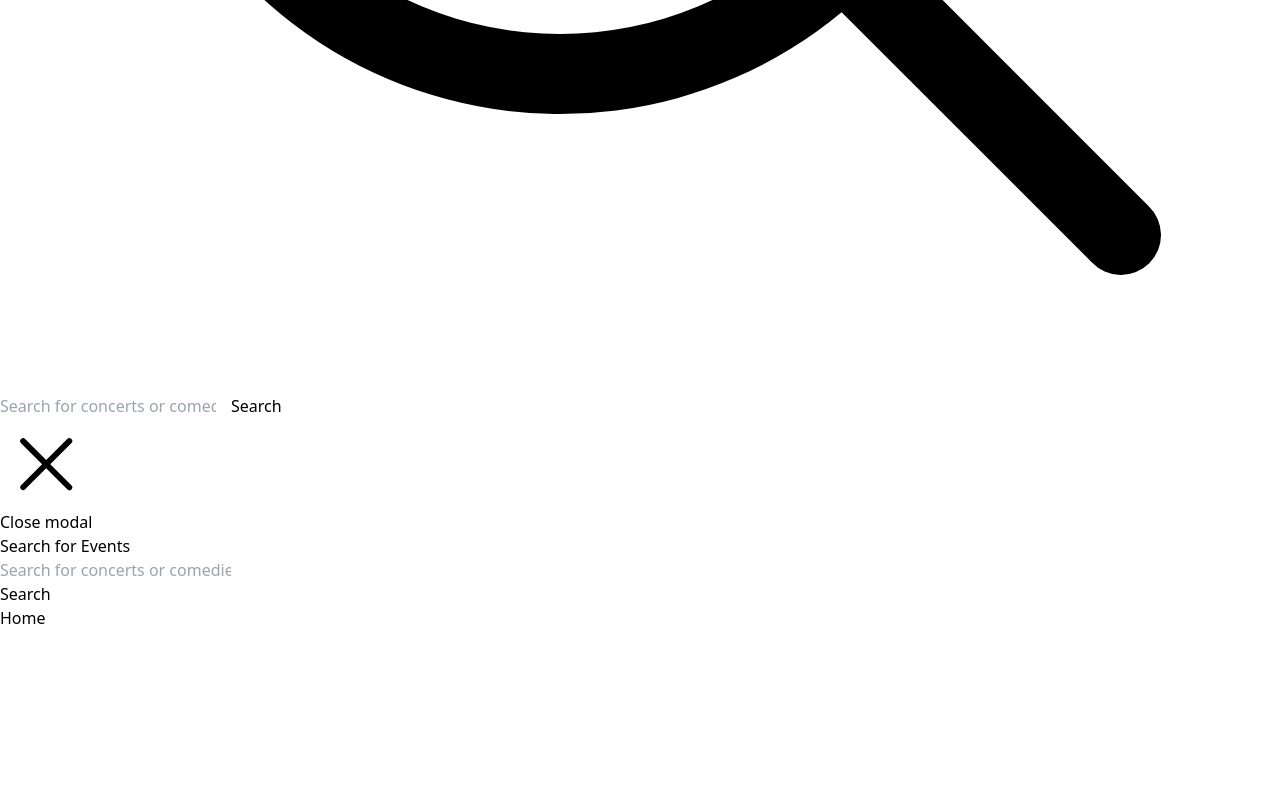
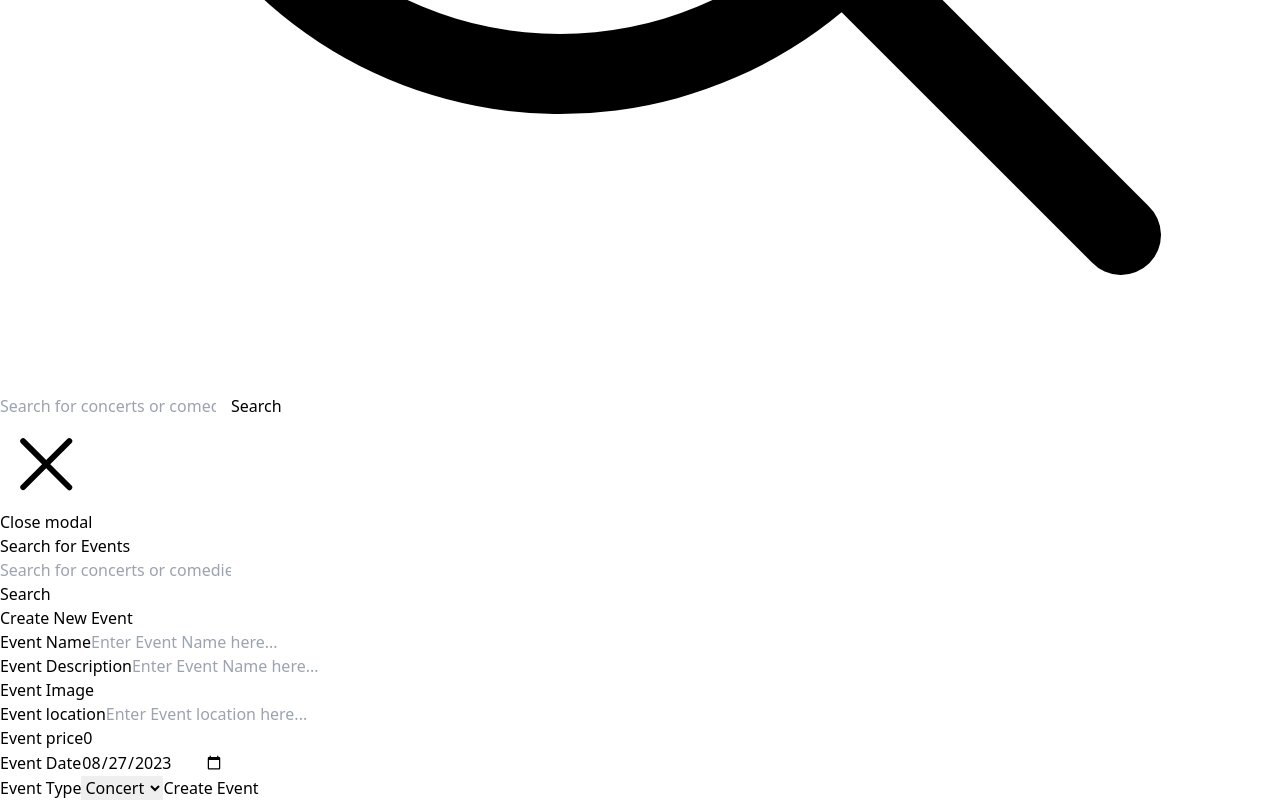
Before and after one commit to mitkapanarin/ticket-sales-app, a React (Vite) app in the folder frontend/: page / in a window 1280 px wide. Shown: the part 6222-7022 px from the top of the page. Before the commit the page ends 6852 px from the top, so only its background shows below. Built offline with nearby package versions, Linux system fonts and the light colour scheme.

Commit message:
create event page added

```diff
--- a/frontend/src/Pages/Home.tsx
+++ b/frontend/src/Pages/Home.tsx
@@ -1,7 +1,130 @@
-import React from "react";
+import React, { useState } from "react";
+import InputField from "../components/Form/InputField";
+import { toast } from "react-toastify";
+import { useCreateEventMutation } from "../store/API/EventsAPI";
+import { useNavigate } from "react-router-dom";
+import { IEventData } from "../types/interface";
 
-const Home = () => {
-  return <div>Home</div>;
+
+const Signup = () => {
+  const initialState: IEventData = {
+    date: new Date,
+    description: "",
+    image: "",
+    location: "",
+    title: "",
+    price: 0,
+    _id: "",
+    type: "",
+  };
+
+  const navigate = useNavigate();
+  const [data, setData] = useState(initialState);
+
+  const [CreateEvent] = useCreateEventMutation();
+
+  const handleChange = (e: React.ChangeEvent<HTMLInputElement | HTMLSelectElement>) => {
+    setData({ ...data, [e.target.name]: e.target.value });
+  };
+
+  const onSubmit = async (e: React.FormEvent<HTMLFormElement>) => {
+    e.preventDefault();
+    await toast
+      .promise(CreateEvent(data).unwrap(), {
+        pending: "Creating event...",
+        success: "Event created successfully",
+        error: "Error creating event",
+      })
+      .then(() => setData(initialState))
+      .then(() => navigate("/get-all-events"));
+  };
+  return (
+    <section className="">
+      <div className="flex flex-col items-center justify-center px-6 py-8 mx-auto md:h-screen lg:py-0">
+        <div className="w-full bg-white rounded-lg shadow dark:border md:mt-0 sm:max-w-md xl:p-0 dark:bg-gray-800 dark:border-gray-700">
+          <div className="p-6 space-y-4 md:space-y-6 sm:p-8">
+            <h1 className="text-xl font-bold leading-tight tracking-tight text-gray-900 md:text-2xl dark:text-white">
+              Create New Event
+            </h1>
+            <form className="space-y-4 md:space-y-6" onSubmit={onSubmit}>
+              <InputField
+                label="Event Name"
+                onChange={handleChange}
+                name="title"
+                placeholder="Enter Event Name here..."
+                required
+                type="title"
+                value={data.title}
+              />
+              <InputField
+                label="Event Description"
+                onChange={handleChange}
+                name="description"
+                placeholder="Enter Event Name here..."
+                required
+                type="description"
+                value={data.description}
+              />
+              <InputField
+                label="Event Image"
+                onChange={handleChange}
+                name="image"
+                placeholder="Enter Event Name here..."
+                required
+                type="image"
+                value={data.image}
+              />
+              <InputField
+                label="Event location"
+                onChange={handleChange}
+                name="location"
+                placeholder="Enter Event location here..."
+                required
+                type="location"
+                value={data.location}
+              />
+              <InputField
+                label="Event price"
+                onChange={handleChange}
+                name="price"
+                placeholder="Enter Event price here..."
+                required
+                type="number"
+                value={data.price.toString()} // Convert the number to a string
+              />
+              <InputField
+                label="Event Date"
+                name="date"
+                onChange={handleChange}
+                placeholder="Event date"
+                required
+                type="date"
+                value={data.date ? new Date(data.date).toISOString().split('T')[0] : ''}
+              />
+              <label htmlFor="eventType">Event Type</label>
+              <select
+                id="eventType"
+                onChange={(e: React.ChangeEvent<HTMLSelectElement>) => handleChange(e)}
+                name="type"
+                required
+                value={data.type}
+              >
+                <option value="concert">Concert</option>
+                <option value="comedy">Comedy</option>
+              </select>
+
+              <button
+                type="submit"
+                className="w-full text-white bg-primary-600 hover:bg-primary-700 focus:ring-4 focus:outline-none focus:ring-primary-300 font-medium rounded-lg text-sm px-5 py-2.5 text-center dark:bg-primary-600 dark:hover:bg-primary-700 dark:focus:ring-primary-800"
+              >
+                Create Event
+              </button>
+            </form>
+          </div>
+        </div>
+      </div>
+    </section>
+  );
 };
 
-export default Home;
+export default Signup;
```
